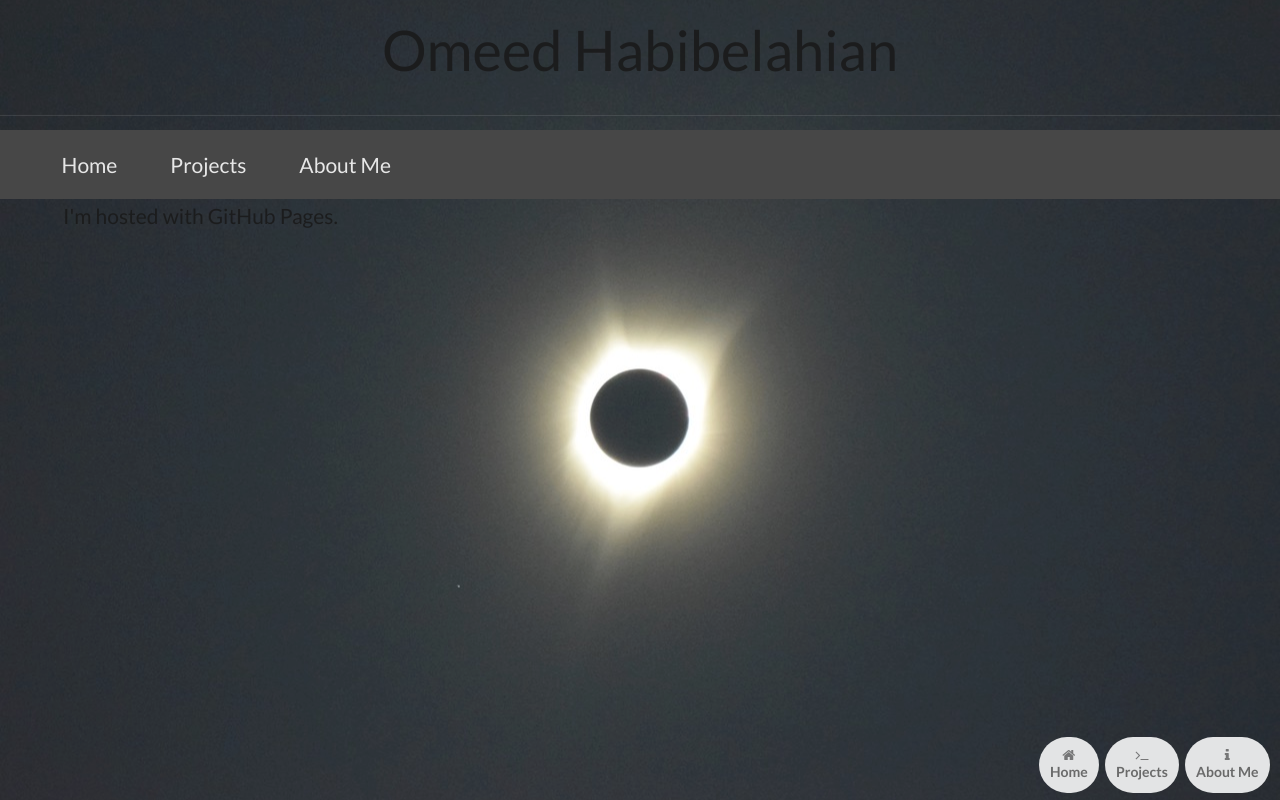
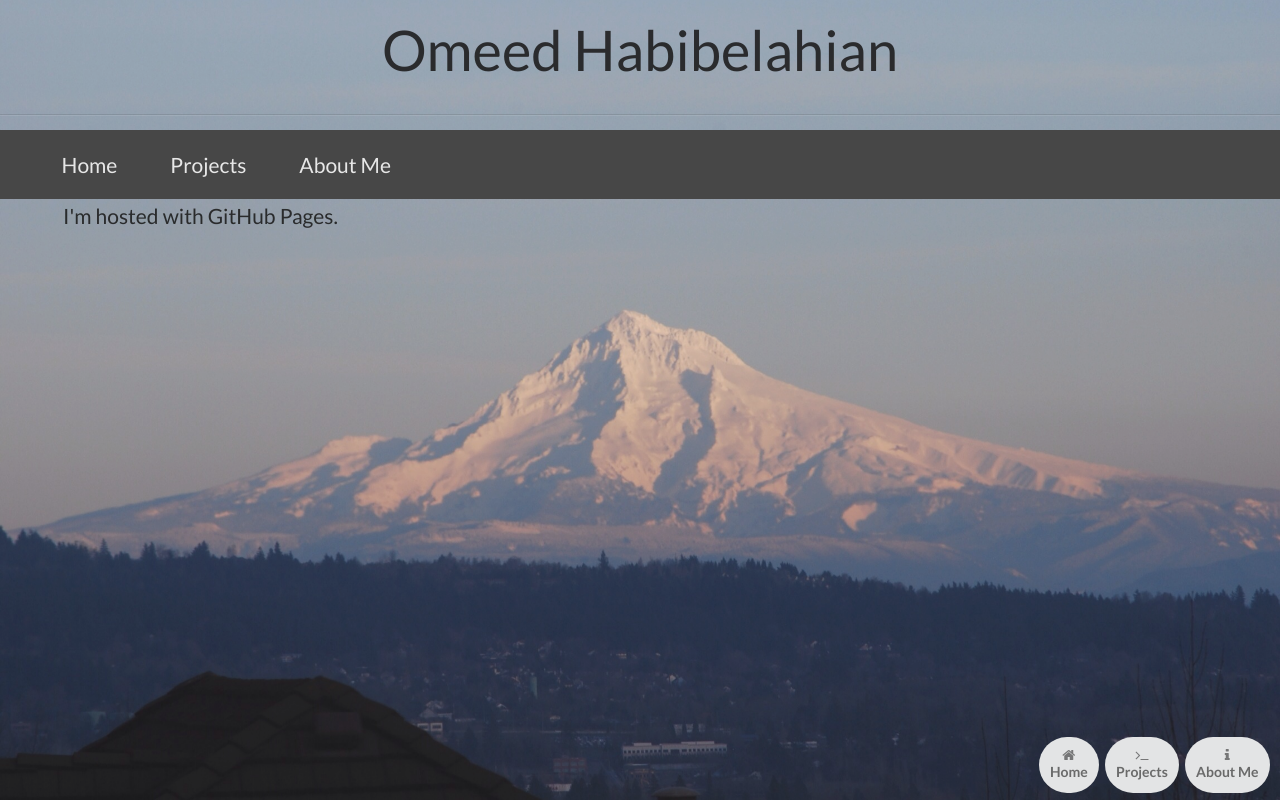
Before and after one commit to blazerzero/blazerzero.github.io, a plain HTML site: page index.html in a window 1280 px wide. Drawn offline with nearby package versions, Linux system fonts and the light colour scheme.

Commit message:
revert to mt hood image

```diff
--- a/css/stylesheet.css
+++ b/css/stylesheet.css
@@ -2,7 +2,7 @@
 
 /* Website Page Settings */
 .sitepage {
-  background-image: url('../images/eclipse.jpg');
+  background-image: url('../images/mthood.png');
   background-attachment: fixed;
   background-position: center;
   background-repeat: no-repeat;
```
